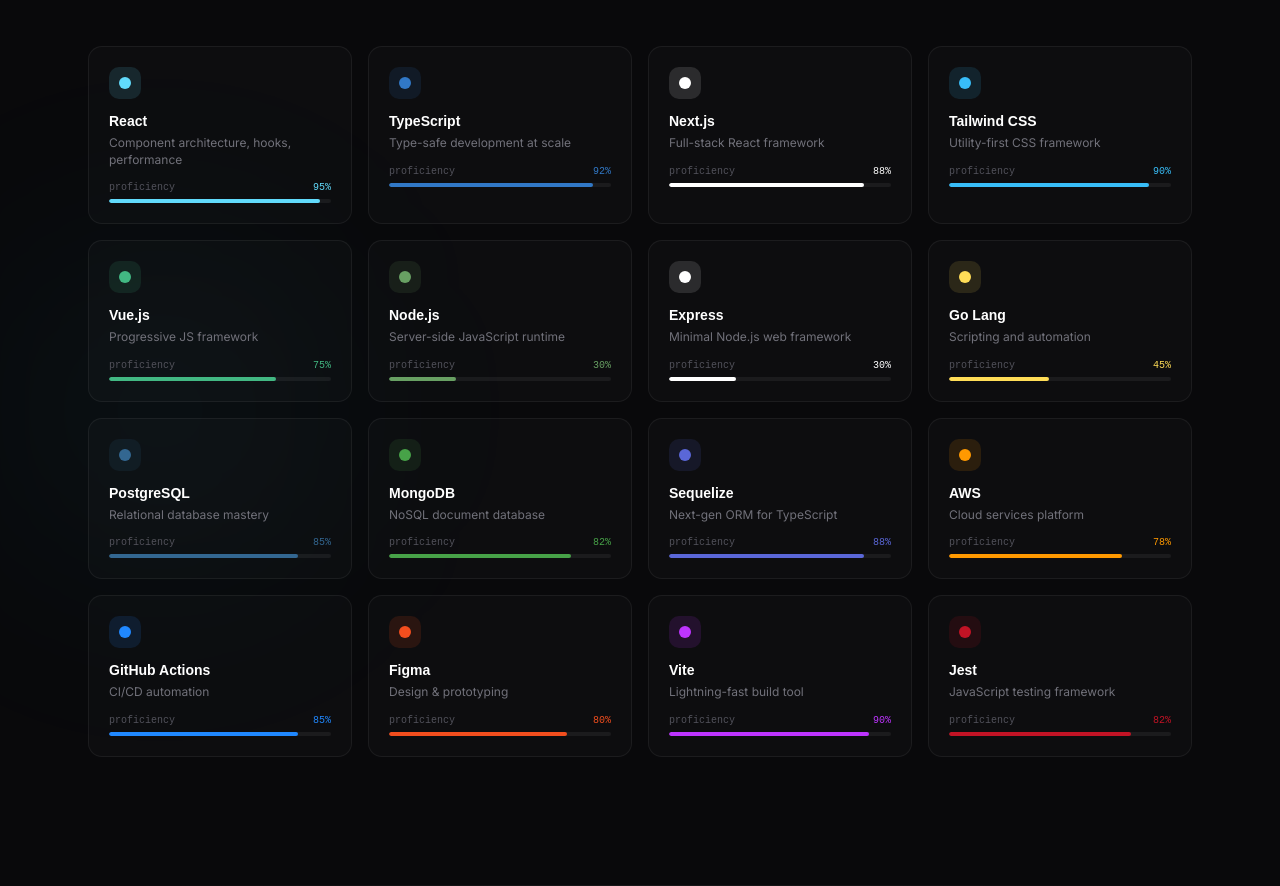
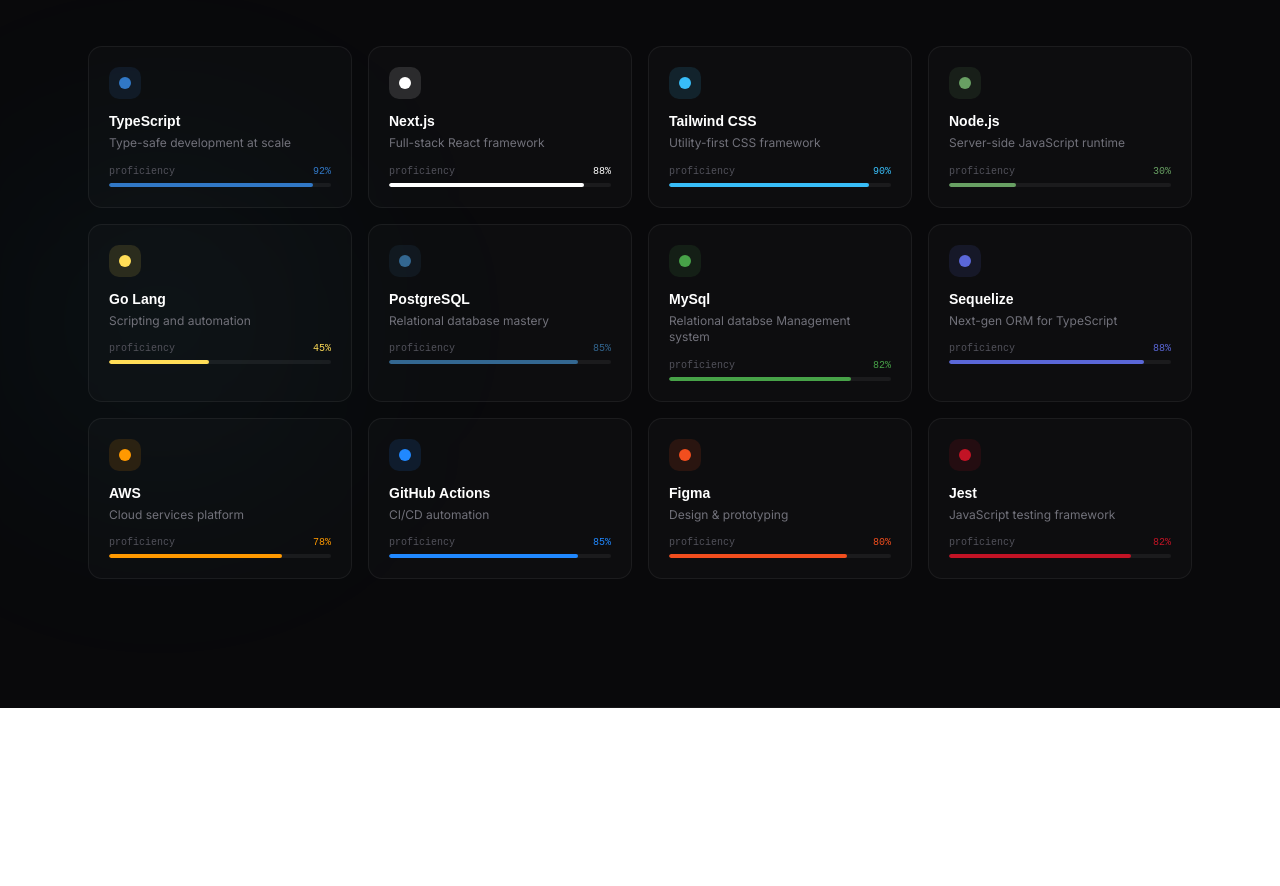
Before and after one commit to DaSpunk778/ayomideportfolio, a Next.js app: page / in a window 1280 px wide. Shown: the part 2312-3198 px from the top of the page. After the commit the page ends 3020 px from the top, so only its background shows below. Built offline with nearby package versions, Linux system fonts and the light colour scheme; a web font is replaced by a local one.

Commit message:
updated stacks section

```diff
--- a/components/Projects.tsx
+++ b/components/Projects.tsx
@@ -0,0 +1,13 @@
+"use client"
+import { useState } from "react";
+import { motion, AnimatePresence } from "motion/react";
+import { useInView } from "../hooks/useInView";
+import { ExternalLink, Github, ArrowUpRight } from "lucide-react";
+import { title } from "motion/react-client";
+
+const pojects = [
+    {
+       id: 1,
+       title: ""
+    }
+]
--- a/components/Stack.tsx
+++ b/components/Stack.tsx
@@ -13,13 +13,6 @@
 ];
 
 const stacks = [
-  {
-    name: "React",
-    category: "Frontend",
-    level: 95,
-    color: "#61dafb",
-    description: "Component architecture, hooks, performance",
-  },
   {
     name: "TypeScript",
     category: "Frontend",
@@ -42,25 +35,11 @@
     description: "Utility-first CSS framework",
   },
   {
-    name: "Vue.js",
-    category: "Frontend",
-    level: 75,
-    color: "#42b883",
-    description: "Progressive JS framework",
-  },
-  {
     name: "Node.js",
     category: "Backend",
     level: 30,
     color: "#68a063",
     description: "Server-side JavaScript runtime",
-  },
-  {
-    name: "Express",
-    category: "Backend",
-    level: 30,
-    color: "#ffffff",
-    description: "Minimal Node.js web framework",
   },
   //{ name: "GraphQL", category: "Backend", level: 80, color: "#e535ab", description: "API query language" },
   {
@@ -79,11 +58,11 @@
     description: "Relational database mastery",
   },
   {
-    name: "MongoDB",
+    name: "MySql",
     category: "Database",
     level: 82,
     color: "#47a248",
-    description: "NoSQL document database",
+    description: "Relational databse Management system",
   },
   //{ name: "Redis", category: "Database", level: 80, color: "#ff4438", description: "In-memory data structure store" },
   {
@@ -115,13 +94,6 @@
     level: 80,
     color: "#f24e1e",
     description: "Design & prototyping",
-  },
-  {
-    name: "Vite",
-    category: "Tools",
-    level: 90,
-    color: "#bd34fe",
-    description: "Lightning-fast build tool",
   },
   {
     name: "Jest",
--- a/components/ui/context-menu.tsx
+++ b/components/ui/context-menu.tsx
@@ -66,7 +66,7 @@
       data-slot="context-menu-sub-trigger"
       data-inset={inset}
       className={cn(
-        "focus:bg-accent focus:text-accent-foreground data-[state=open]:bg-accent data-[state=open]:text-accent-foreground flex cursor-default items-center rounded-sm px-2 py-1.5 text-sm outline-hidden select-none data-[inset]:pl-8 [&_svg]:pointer-events-none [&_svg]:shrink-0 [&_svg:not([class*='size-'])]:size-4",
+        "focus:bg-accent focus:text-accent-foreground data-[state=open]:bg-accent data-[state=open]:text-accent-foreground flex cursor-default items-center rounded-sm px-2 py-1.5 text-sm outline-hidden select-none data-inset:pl-8 [&_svg]:pointer-events-none [&_svg]:shrink-0 [&_svg:not([class*='size-'])]:size-4",
         className,
       )}
       {...props}
@@ -85,7 +85,7 @@
     <ContextMenuPrimitive.SubContent
       data-slot="context-menu-sub-content"
       className={cn(
-        "bg-popover text-popover-foreground data-[state=open]:animate-in data-[state=closed]:animate-out data-[state=closed]:fade-out-0 data-[state=open]:fade-in-0 data-[state=closed]:zoom-out-95 data-[state=open]:zoom-in-95 data-[side=bottom]:slide-in-from-top-2 data-[side=left]:slide-in-from-right-2 data-[side=right]:slide-in-from-left-2 data-[side=top]:slide-in-from-bottom-2 z-50 min-w-[8rem] origin-(--radix-context-menu-content-transform-origin) overflow-hidden rounded-md border p-1 shadow-lg",
+        "bg-popover text-popover-foreground data-[state=open]:animate-in data-[state=closed]:animate-out data-[state=closed]:fade-out-0 data-[state=open]:fade-in-0 data-[state=closed]:zoom-out-95 data-[state=open]:zoom-in-95 data-[side=bottom]:slide-in-from-top-2 data-[side=left]:slide-in-from-right-2 data-[side=right]:slide-in-from-left-2 data-[side=top]:slide-in-from-bottom-2 z-50 min-w-32 origin-(--radix-context-menu-content-transform-origin) overflow-hidden rounded-md border p-1 shadow-lg",
         className,
       )}
       {...props}
@@ -102,7 +102,7 @@
       <ContextMenuPrimitive.Content
         data-slot="context-menu-content"
         className={cn(
-          "bg-popover text-popover-foreground data-[state=open]:animate-in data-[state=closed]:animate-out data-[state=closed]:fade-out-0 data-[state=open]:fade-in-0 data-[state=closed]:zoom-out-95 data-[state=open]:zoom-in-95 data-[side=bottom]:slide-in-from-top-2 data-[side=left]:slide-in-from-right-2 data-[side=right]:slide-in-from-left-2 data-[side=top]:slide-in-from-bottom-2 z-50 max-h-(--radix-context-menu-content-available-height) min-w-[8rem] origin-(--radix-context-menu-content-transform-origin) overflow-x-hidden overflow-y-auto rounded-md border p-1 shadow-md",
+          "bg-popover text-popover-foreground data-[state=open]:animate-in data-[state=closed]:animate-out data-[state=closed]:fade-out-0 data-[state=open]:fade-in-0 data-[state=closed]:zoom-out-95 data-[state=open]:zoom-in-95 data-[side=bottom]:slide-in-from-top-2 data-[side=left]:slide-in-from-right-2 data-[side=right]:slide-in-from-left-2 data-[side=top]:slide-in-from-bottom-2 z-50 max-h-(--radix-context-menu-content-available-height) min-w-32 origin-(--radix-context-menu-content-transform-origin) overflow-x-hidden overflow-y-auto rounded-md border p-1 shadow-md",
           className,
         )}
         {...props}
@@ -126,7 +126,7 @@
       data-inset={inset}
       data-variant={variant}
       className={cn(
-        "focus:bg-accent focus:text-accent-foreground data-[variant=destructive]:text-destructive data-[variant=destructive]:focus:bg-destructive/10 dark:data-[variant=destructive]:focus:bg-destructive/20 data-[variant=destructive]:focus:text-destructive data-[variant=destructive]:*:[svg]:!text-destructive [&_svg:not([class*='text-'])]:text-muted-foreground relative flex cursor-default items-center gap-2 rounded-sm px-2 py-1.5 text-sm outline-hidden select-none data-[disabled]:pointer-events-none data-[disabled]:opacity-50 data-[inset]:pl-8 [&_svg]:pointer-events-none [&_svg]:shrink-0 [&_svg:not([class*='size-'])]:size-4",
+        "focus:bg-accent focus:text-accent-foreground data-[variant=destructive]:text-destructive data-[variant=destructive]:focus:bg-destructive/10 dark:data-[variant=destructive]:focus:bg-destructive/20 data-[variant=destructive]:focus:text-destructive data-[variant=destructive]:*:[svg]:text-destructive! [&_svg:not([class*='text-'])]:text-muted-foreground relative flex cursor-default items-center gap-2 rounded-sm px-2 py-1.5 text-sm outline-hidden select-none data-disabled:pointer-events-none data-disabled:opacity-50 data-inset:pl-8 [&_svg]:pointer-events-none [&_svg]:shrink-0 [&_svg:not([class*='size-'])]:size-4",
         className,
       )}
       {...props}
@@ -144,7 +144,7 @@
     <ContextMenuPrimitive.CheckboxItem
       data-slot="context-menu-checkbox-item"
       className={cn(
-        "focus:bg-accent focus:text-accent-foreground relative flex cursor-default items-center gap-2 rounded-sm py-1.5 pr-2 pl-8 text-sm outline-hidden select-none data-[disabled]:pointer-events-none data-[disabled]:opacity-50 [&_svg]:pointer-events-none [&_svg]:shrink-0 [&_svg:not([class*='size-'])]:size-4",
+        "focus:bg-accent focus:text-accent-foreground relative flex cursor-default items-center gap-2 rounded-sm py-1.5 pr-2 pl-8 text-sm outline-hidden select-none data-disabled:pointer-events-none data-disabled:opacity-50 [&_svg]:pointer-events-none [&_svg]:shrink-0 [&_svg:not([class*='size-'])]:size-4",
         className,
       )}
       checked={checked}
@@ -169,7 +169,7 @@
     <ContextMenuPrimitive.RadioItem
       data-slot="context-menu-radio-item"
       className={cn(
-        "focus:bg-accent focus:text-accent-foreground relative flex cursor-default items-center gap-2 rounded-sm py-1.5 pr-2 pl-8 text-sm outline-hidden select-none data-[disabled]:pointer-events-none data-[disabled]:opacity-50 [&_svg]:pointer-events-none [&_svg]:shrink-0 [&_svg:not([class*='size-'])]:size-4",
+        "focus:bg-accent focus:text-accent-foreground relative flex cursor-default items-center gap-2 rounded-sm py-1.5 pr-2 pl-8 text-sm outline-hidden select-none data-disabled:pointer-events-none data-disabled:opacity-50 [&_svg]:pointer-events-none [&_svg]:shrink-0 [&_svg:not([class*='size-'])]:size-4",
         className,
       )}
       {...props}
@@ -196,7 +196,7 @@
       data-slot="context-menu-label"
       data-inset={inset}
       className={cn(
-        "text-foreground px-2 py-1.5 text-sm font-medium data-[inset]:pl-8",
+        "text-foreground px-2 py-1.5 text-sm font-medium data-inset:pl-8",
         className,
       )}
       {...props}
```
